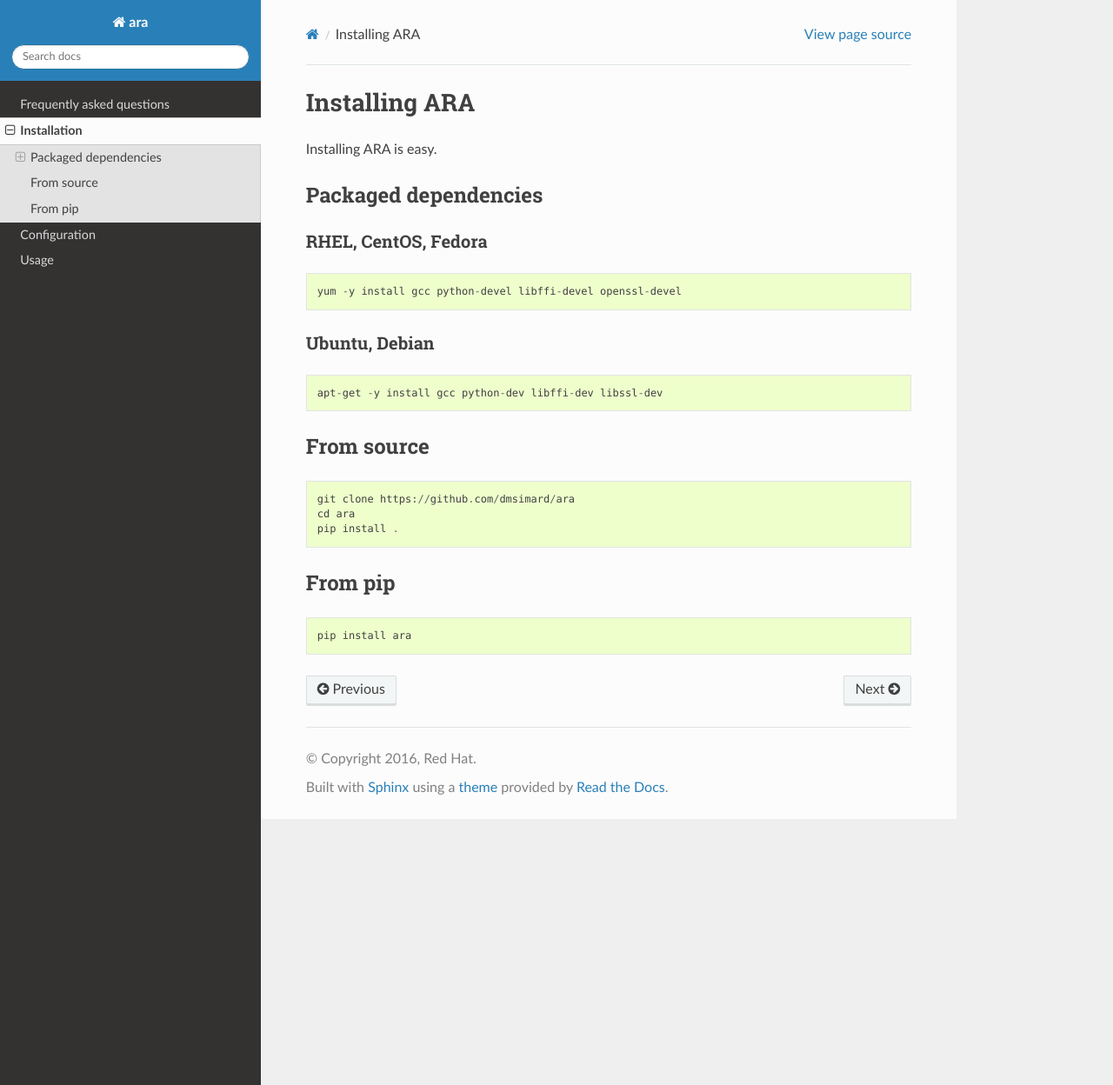
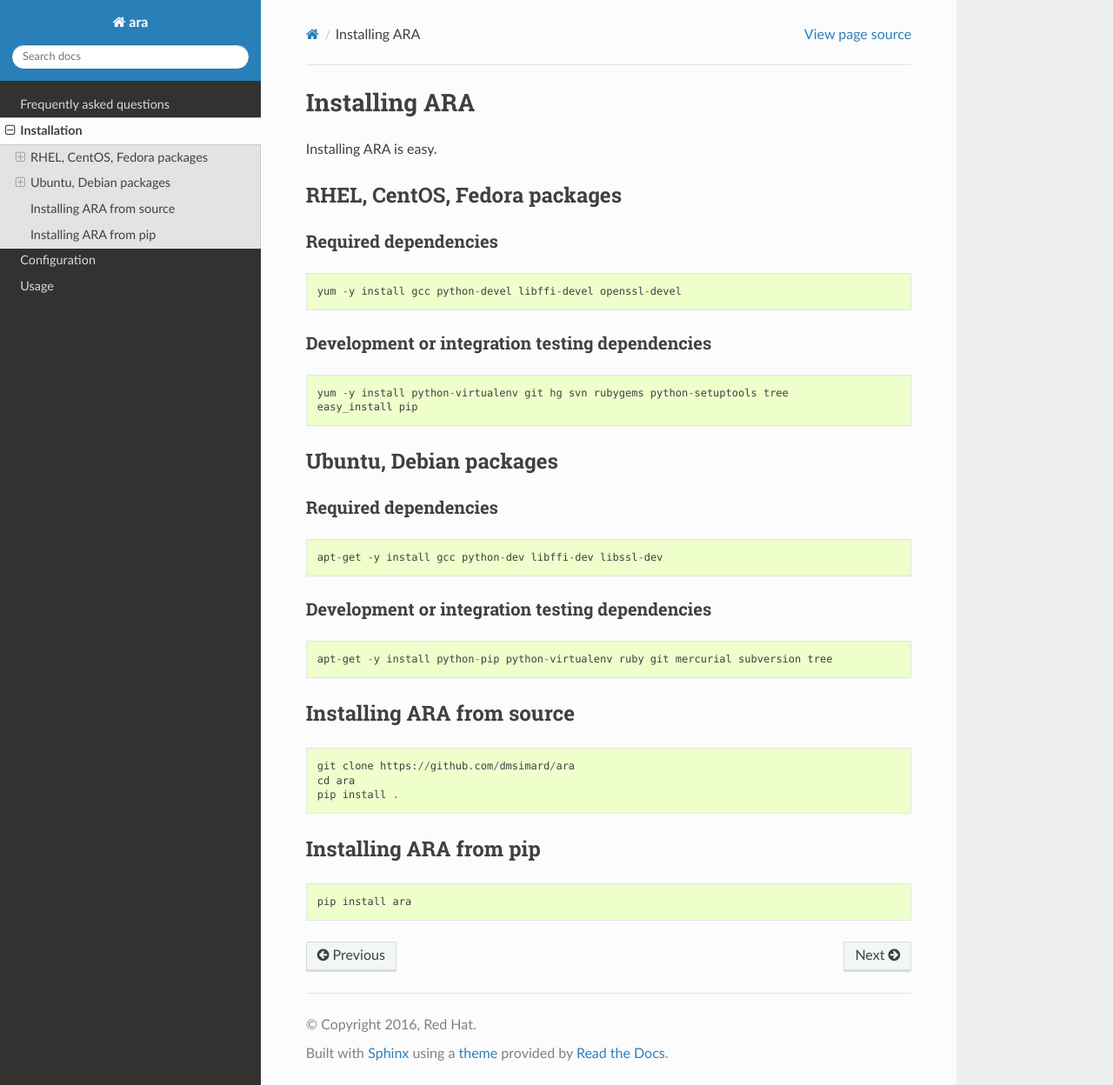
Before and after one commit to ansible-community/ara, a Sphinx documentation site: the page built from docs/installation.rst, in a window 1280 px wide and 1248 px high. Shown: the whole window at 87% size. Built offline with Sphinx 7.4.7 and the Read the Docs theme 2.0.0, drawn with Linux system fonts in a browser that asks for light colours; the version number could not be read and is left out.

```diff
--- a/docs/installation.rst
+++ b/docs/installation.rst
@@ -2,30 +2,45 @@
 ==============
 Installing ARA is easy.
 
-Packaged dependencies
----------------------
-RHEL, CentOS, Fedora
-~~~~~~~~~~~~~~~~~~~~
+RHEL, CentOS, Fedora packages
+-----------------------------
+Required dependencies
+~~~~~~~~~~~~~~~~~~~~~
 ::
 
     yum -y install gcc python-devel libffi-devel openssl-devel
 
-Ubuntu, Debian
-~~~~~~~~~~~~~~
+Development or integration testing dependencies
+~~~~~~~~~~~~~~~~~~~~~~~~~~~~~~~~~~~~~~~~~~~~~~~
+::
+
+    yum -y install python-virtualenv git hg svn rubygems python-setuptools tree
+    easy_install pip
+
+Ubuntu, Debian packages
+-----------------------
+Required dependencies
+~~~~~~~~~~~~~~~~~~~~~
 ::
 
     apt-get -y install gcc python-dev libffi-dev libssl-dev
 
-From source
------------
+Development or integration testing dependencies
+~~~~~~~~~~~~~~~~~~~~~~~~~~~~~~~~~~~~~~~~~~~~~~~
+::
+
+    apt-get -y install python-pip python-virtualenv ruby git mercurial subversion tree
+
+Installing ARA from source
+--------------------------
 ::
 
     git clone https://github.com/dmsimard/ara
     cd ara
     pip install .
 
-From pip
---------
+Installing ARA from pip
+-----------------------
 ::
 
     pip install ara
```
Also changed, not shown: other-requirements.txt (+10 -2 lines), 4 other files.
